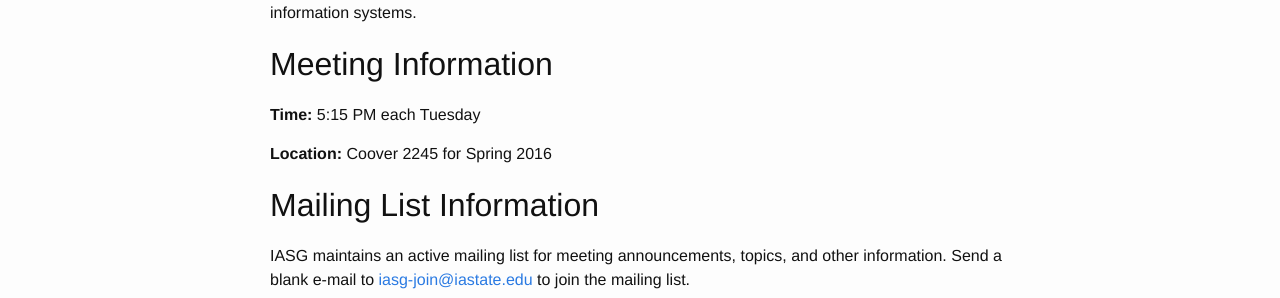
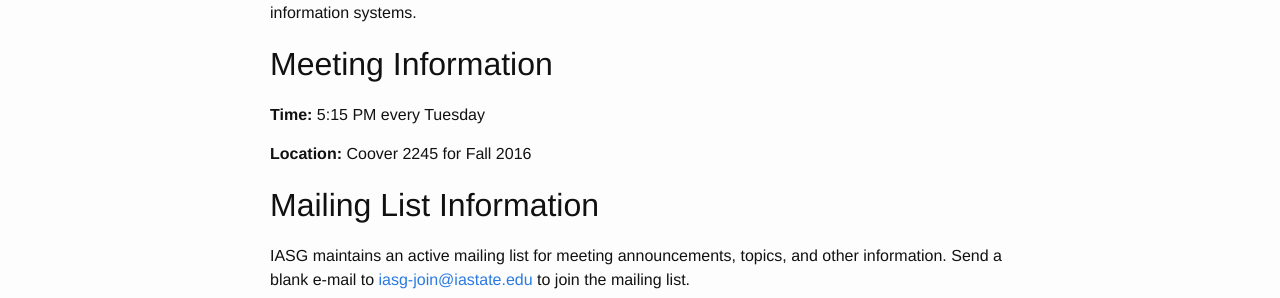
Before and after one commit to IASG/iasg.github.io, a Jekyll site: the page built from about.md, in a window 1280 px wide. Shown: the part 378-676 px from the top of the page. Built offline with Jekyll 4.4.1, drawn with Linux system fonts in a browser that asks for light colours.

Commit message:
Update about.md

```diff
--- a/about.md
+++ b/about.md
@@ -19,9 +19,9 @@
 Meeting Information
 -------------------
 
-**Time:** 5:15 PM each Tuesday
+**Time:** 5:15 PM every Tuesday
 
-**Location:** Coover 2245 for Spring 2016
+**Location:** Coover 2245 for Fall 2016
 
 
 Mailing List Information
```
